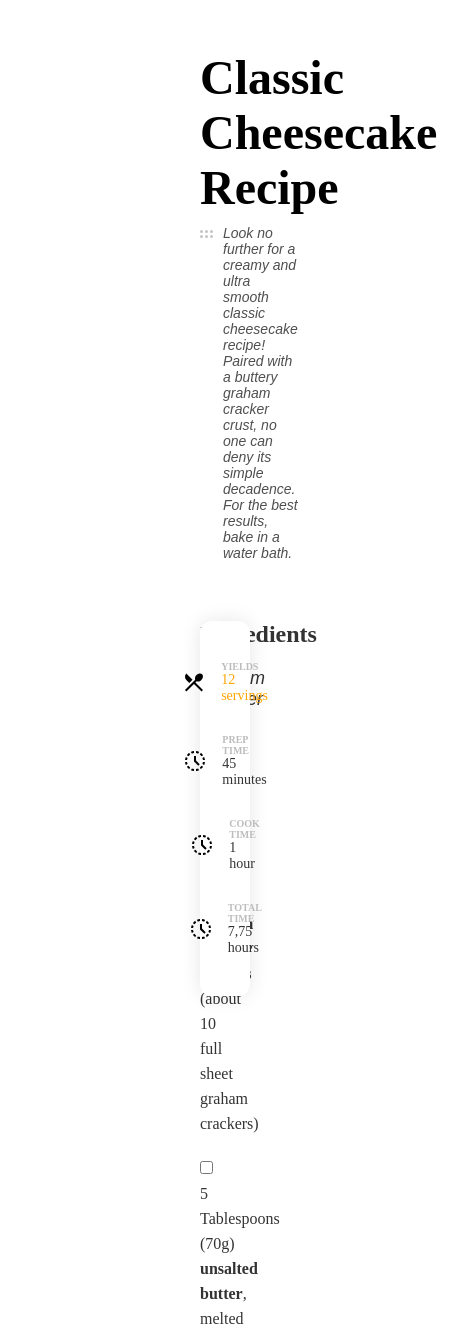
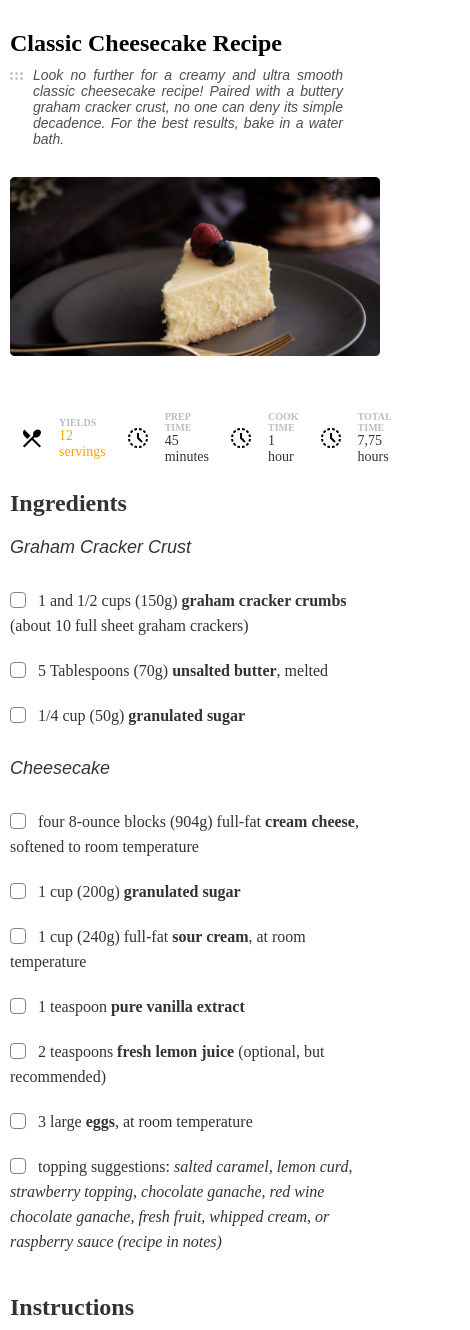
Before and after one commit to hibounashi/recipe-page-master, a plain HTML site: page index.html in a window 390 px wide. Shown: the top 1330 px of the page, 470 px wide, since content can reach past the window. Drawn offline with nearby package versions, Linux system fonts and the light colour scheme.

Commit message:
responsive done ✔

```diff
--- a/index.html
+++ b/index.html
@@ -3,6 +3,7 @@
 <head>
   <meta charset="UTF-8">
   <meta name="viewport" content="width=device-width, initial-scale=1.0">
+  <link href="https://cdn.jsdelivr.net/npm/bootstrap@5.3.2/dist/css/bootstrap.min.css" rel="stylesheet" integrity="sha384-T3c6CoIi6uLrA9TneNEoa7RxnatzjcDSCmG1MXxSR1GAsXEV/Dwwykc2MPK8M2HN" crossorigin="anonymous">
   <link rel="stylesheet" href="style.css">
   <title>recipe blog page</title>
 </head>
@@ -23,39 +24,39 @@
           <p>Graham Cracker Crust</p>
         <div class="steps1">
           <div class="elements">
-            <input type="checkbox" name="" id=""><label for="">1 and 1/2 cups (150g) <b>graham cracker crumbs</b> (about 10 full sheet graham crackers)</label>
+            <input class="form-check-input" type="checkbox" name="" id="">1 and 1/2 cups (150g) <b>graham cracker crumbs</b> (about 10 full sheet graham crackers)</input><label for=""></label>
           </div>
           <div class="elements">
-            <input type="checkbox" name="" id=""><label for="">5 Tablespoons (70g) <b>unsalted butter</b>, melted</label>
+            <input class="form-check-input" type="checkbox" name="" id="">5 Tablespoons (70g) <b>unsalted butter</b>, melted</input><label for=""></label>
           </div>
           <div class="elements">
-            <input type="checkbox" name="" id=""><label for="">1/4 cup (50g) <b>granulated sugar</b></label></div>
+            <input class="form-check-input" type="checkbox" name="" id="">1/4 cup (50g) <b>granulated sugar</b></input><label for=""></label></div>
         </div>
         </div>
         <div class="part2">
           <p>Cheesecake</p>
         <div class="steps">
           <div class="elements">
-            <input type="checkbox" name="" id=""><label for="">four 8-ounce blocks (904g) full-fat <b>cream cheese</b>, softened to room temperature</label>
+            <input  class="form-check-input"type="checkbox" name="" id="">four 8-ounce blocks (904g) full-fat <b>cream cheese</b>, softened to room temperature</input><label for=""></label>
 
           </div>
           <div class="elements">
-            <input type="checkbox" name="" id=""><label for="">1 cup (200g) <b>granulated sugar</b></label>
+            <input class="form-check-input" type="checkbox" name="" id="">1 cup (200g) <b>granulated sugar</b></input><label for=""></label>
           </div>
           <div class="elements">
-            <input type="checkbox" name="" id=""><label for="">1 cup (240g) full-fat <b>sour cream</b>, at room temperature</label>
+            <input class="form-check-input" type="checkbox" name="" id="">1 cup (240g) full-fat <b>sour cream</b>, at room temperature</input><label for=""></label>
           </div>
           <div class="elements">
-            <input type="checkbox" name="" id=""><label for="">1 teaspoon <b>pure vanilla extract</b></label>
+            <input class="form-check-input" type="checkbox" name="" id="">1 teaspoon <b>pure vanilla extract</b></input><label for=""></label>
           </div>
           <div class="elements">
-            <input type="checkbox" name="" id=""><label for="">2 teaspoons <b>fresh lemon juice</b> (optional, but recommended)</label>
+            <input  class="form-check-input"type="checkbox" name="" id="">2 teaspoons <b>fresh lemon juice</b> (optional, but recommended)</input><label for=""></label>
           </div>
           <div class="elements">
-            <input type="checkbox" name="" id=""><label for="">3 large <b>eggs</b>, at room temperature</label>
+            <input class="form-check-input" type="checkbox" name="" id="">3 large <b>eggs</b>, at room temperature</input><label for=""></label>
           </div>
           <div class="elements">
-            <input type="checkbox" name="" id=""><label for="">topping suggestions: <i>salted caramel, lemon curd, strawberry topping, chocolate ganache, red wine chocolate ganache, fresh fruit, whipped cream, or raspberry sauce (recipe in notes)</i> </label>
+            <input class="form-check-input" type="checkbox" name="" id="">topping suggestions: <i>salted caramel, lemon curd, strawberry topping, chocolate ganache, red wine chocolate ganache, fresh fruit, whipped cream, or raspberry sauce (recipe in notes)</i> </input><label for=""></label>
           </div>
 
           </div>
--- a/style.css
+++ b/style.css
@@ -27,6 +27,7 @@ body{
     display: flex;
     flex-direction: row;
     justify-content: flex-start;
+    text-align: justify;
     gap: 10px;
     width: 70%;
     padding: 10px 0 30px 0;
@@ -106,7 +107,6 @@ li::before {
     content: counter(my-counter); /* Use the value of the custom counter as content */
     display: inline-block;
     width: 30px;
-
     font-size: 24px;
     text-align: center;
     position: absolute;
@@ -182,3 +182,43 @@ footer div a{
     text-decoration: none; /* Remove underline */
     color: inherit;
 }
+@media screen and (max-width:1200px){
+    .sideBar{
+        width: 25%;
+        padding: 10px;
+    }
+    .content ,.header{
+        margin: 30px 150px 0 150px;
+    }
+}
+@media  screen and (max-width: 700px) {
+    .content ,.header{
+        margin: 30px 10px 0 10px;
+    }
+    .content{
+        flex-direction: column-reverse;
+    }
+    .sideBar{
+        flex-direction: row;
+        width: auto;
+        box-shadow: 0px 0px 0px 0px rgba(0, 0, 0, 0);
+        gap: 20px;
+        width: 100%;
+        justify-content: space-between;
+    }
+    .text-section{
+        width: auto;
+    }
+    .titre{
+        color: #000;
+        font-family: Playfair Display;
+        font-size: 24px;
+        font-style: normal;
+        font-weight: 700;
+        line-height: normal;
+    }
+    .sous-titre{
+        font-size: 12px;
+        width: 90%;
+    }
+}
```
Also changed, not shown: result.png (added), 1 other file.
